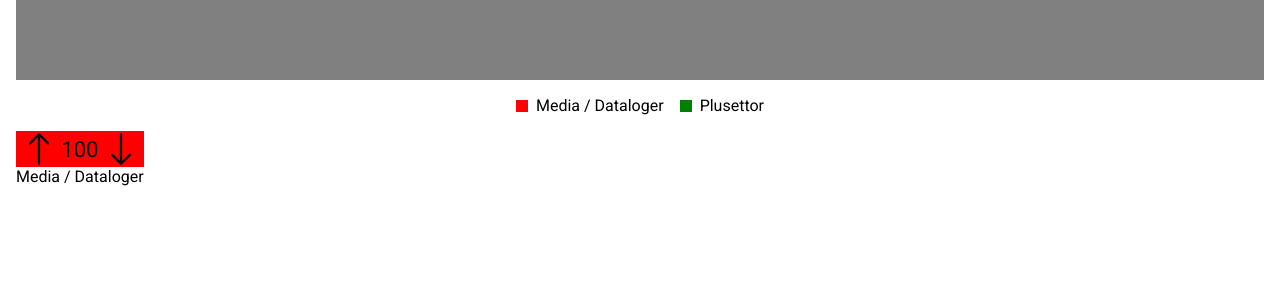
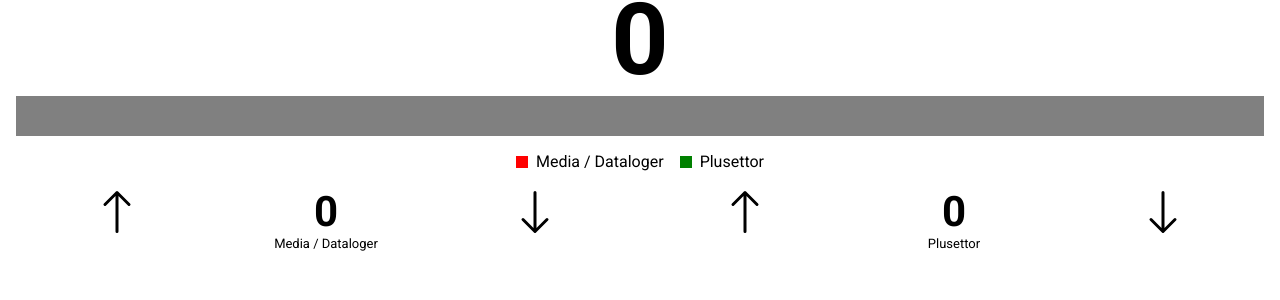
Before and after one commit to larssonpatrik/MKM-counter, a React (Create React App) app: page / in a window 1280 px wide. Shown: the top 300 px of the page. Built offline with nearby package versions, Linux system fonts and the light colour scheme.

Commit message:
adding and subtracting count functionality added

```diff
--- a/src/App.tsx
+++ b/src/App.tsx
@@ -2,6 +2,8 @@ import React, { useState } from "react";
 import "./App.css";
 import BarGraph from "./components/BarGraph";
 import Counter from "./components/Counter";
+import { TotalText } from "./components/Typography";
+import Spacer from "./components/Spacer";
 
 function App() {
   const [countMEDA, setCountMEDA] = useState(0);
@@ -9,9 +11,20 @@ function App() {
 
   return (
     <div className="App">
+      <TotalText>{countMEDA + countPlusOnes}</TotalText>
+      <Spacer size={2} />
       <BarGraph size1={countMEDA} size2={countPlusOnes} />
-      <div style={{ display: "flex" }}>
-        <Counter />
+      <div style={{ display: "flex", flex: "auto", gap: 8 }}>
+        <Counter
+          name="Media / Dataloger"
+          count={countMEDA}
+          changeCount={setCountMEDA}
+        />
+        <Counter
+          name="Plusettor"
+          count={countPlusOnes}
+          changeCount={setCountPlusOnes}
+        />
       </div>
     </div>
   );
--- a/src/components/BarGraph.tsx
+++ b/src/components/BarGraph.tsx
@@ -8,7 +8,7 @@ interface BarGraphProps {
 
 export default function BarGraph({ size1, size2 }: BarGraphProps) {
   return (
-    <div style={{}}>
+    <div>
       <ScBarGraphContainer>
         <ScBarGraphItem color="red" size={size1}>
           {size1 > 0 && ((size1 / (size1 + size2)) * 100).toFixed(1) + "%"}
@@ -53,7 +53,7 @@ export default function BarGraph({ size1, size2 }: BarGraphProps) {
 }
 
 const ScBarGraphContainer = styled.div`
-  height: 80px;
+  height: 40px;
   width: 100%;
   background-color: gray;
   display: flex;
--- a/src/components/Counter.tsx
+++ b/src/components/Counter.tsx
@@ -2,44 +2,73 @@ import React from "react";
 import styled from "styled-components";
 import { BsArrowUp, BsArrowDown } from "react-icons/bs";
 
-export default function Counter() {
+interface CounterProps {
+  name: string;
+  count: number;
+  changeCount: Function;
+}
+
+export default function Counter({ name, count, changeCount }: CounterProps) {
+  function countDown() {
+    return count === 0 ? changeCount(count) : changeCount(count - 1);
+  }
   return (
-    <div
-      style={{
-        display: "flex",
-        flexDirection: "column",
-      }}
-    >
-      <div
-        style={{
-          display: "flex",
-          alignItems: "center",
-          backgroundColor: "red",
-        }}
-      >
-        <div
-          style={{
-            display: "flex",
-            flex: "1 1",
-            justifyContent: "center",
-            alignItems: "center",
-          }}
-        >
-          <BsArrowUp size={36} />
-        </div>
-        <p style={{ fontSize: 22 }}>100</p>
-        <div
-          style={{
-            display: "flex",
-            flex: "1 1",
-            justifyContent: "center",
-            alignItems: "center",
-          }}
-        >
-          <BsArrowDown size={36} />
-        </div>
-      </div>
-      <p style={{ textAlign: "center" }}>Media / Dataloger</p>
-    </div>
+    <ScComponentContainer>
+      <ScCounterContainer>
+        <ScArrowCointainer onClick={() => changeCount(count + 1)}>
+          <BsArrowUp size={48} />
+        </ScArrowCointainer>
+
+        <ScCountContainer>
+          <ScCountText>{count}</ScCountText>
+        </ScCountContainer>
+
+        <ScArrowCointainer onClick={() => countDown()}>
+          <BsArrowDown size={48} />
+        </ScArrowCointainer>
+      </ScCounterContainer>
+
+      <ScNameContainer>
+        <ScNameText>{name}</ScNameText>
+      </ScNameContainer>
+    </ScComponentContainer>
   );
 }
+
+const ScComponentContainer = styled.div`
+  flex: auto;
+  display: flex;
+  flex-direction: column;
+`;
+
+const ScCounterContainer = styled.div`
+  display: flex;
+`;
+
+const ScArrowCointainer = styled.div`
+  display: flex;
+  flex: 1 1;
+  justify-content: center;
+  align-items: center;
+`;
+
+const ScCountContainer = styled.div`
+  display: flex;
+  flex: 1 1;
+  justify-content: center;
+  align-items: center;
+  padding: 0 8px;
+`;
+
+const ScCountText = styled.p`
+  font-size: 42px;
+  font-weight: 700;
+`;
+
+const ScNameContainer = styled.div`
+  text-align: center;
+`;
+
+const ScNameText = styled.p`
+  font-size: 13px;
+`;
--- /dev/null
+++ b/src/components/Spacer.tsx
@@ -0,0 +1,9 @@
+import React from "react";
+
+interface SpacerProps {
+  size: number;
+}
+const SIZE = [4, 8, 16, 32, 64];
+export default function Spacer({ size }: SpacerProps) {
+  return <div style={{ height: SIZE[size], width: SIZE[size] }}></div>;
+}
--- /dev/null
+++ b/src/components/Typography.tsx
@@ -0,0 +1,13 @@
+import React, { PropsWithChildren } from "react";
+import styled from "styled-components";
+
+export function TotalText({ children }: PropsWithChildren) {
+  return <ScTotalText>{children}</ScTotalText>;
+}
+
+const ScTotalText = styled.div`
+  text-align: center;
+  font-size: 100px;
+  font-weight: 700;
+  line-height: 80px;
+`;
```
